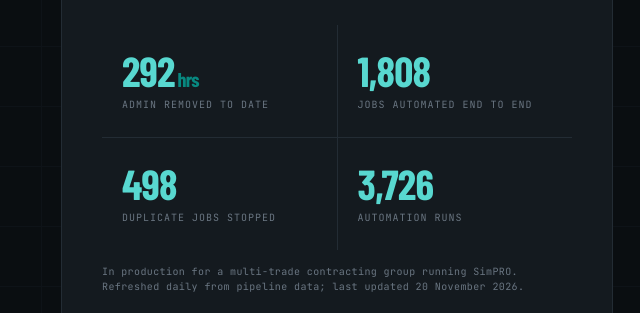
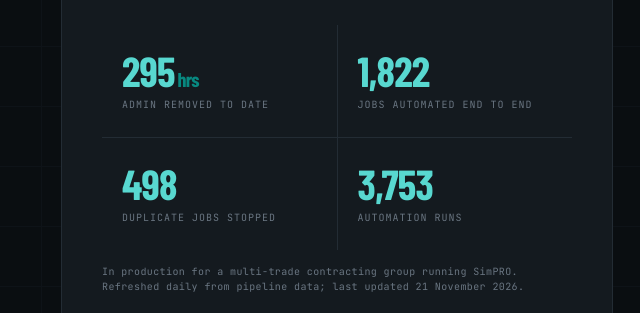
Before and after one commit to chrisolanda-cyber/kontrol-website, a plain HTML site: page index.html in a window 1280 px wide. Shown: the part 314-627 px from the top of the page, 619-1259 px from the left. Drawn offline with Linux system fonts and the light colour scheme.

Commit message:
chore: refresh production stats (21 November 2026)

```diff
--- a/index.html
+++ b/index.html
@@ -183,11 +183,11 @@
         <div class="stats-label">// actuals from live client pipelines</div>
         <div class="stats-grid">
           <div class="stat-cell">
-            <div class="stat-num"><span data-stat="hours">292</span><span class="stat-unit" style="margin-left:3px;">hrs</span></div>
+            <div class="stat-num"><span data-stat="hours">295</span><span class="stat-unit" style="margin-left:3px;">hrs</span></div>
             <div class="stat-label">Admin removed to date</div>
           </div>
           <div class="stat-cell">
-            <div class="stat-num"><span data-stat="jobs">1,808</span></div>
+            <div class="stat-num"><span data-stat="jobs">1,822</span></div>
             <div class="stat-label">Jobs automated end to end</div>
           </div>
           <div class="stat-cell">
@@ -195,14 +195,14 @@
             <div class="stat-label">Duplicate jobs stopped</div>
             <!-- Not shown: the daily updater still writes the success rate here, and
                  automate.html reads it for its own stats strip. -->
-            <span hidden><span data-stat="success">96.9</span></span>
+            <span hidden><span data-stat="success">97</span></span>
           </div>
           <div class="stat-cell">
-            <div class="stat-num"><span data-stat="runs">3,726</span></div>
+            <div class="stat-num"><span data-stat="runs">3,753</span></div>
             <div class="stat-label">Automation runs</div>
           </div>
         </div>
-        <div class="stats-source">In production for a multi-trade contracting group running SimPRO. Refreshed daily from pipeline data; last updated <span data-stat="asat">20 November 2026</span>.</div>
+        <div class="stats-source">In production for a multi-trade contracting group running SimPRO. Refreshed daily from pipeline data; last updated <span data-stat="asat">21 November 2026</span>.</div>
         <div class="pipeline-demo">
           <div class="pipeline-label">// example workflow</div>
           <div class="pipeline-nodes">
```
